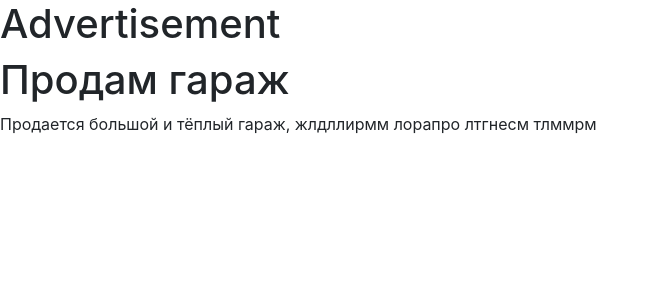
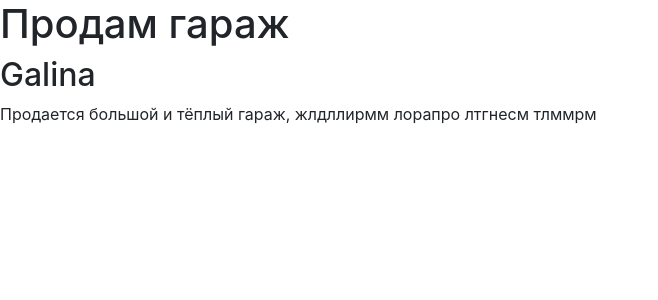
Before and after one commit to GaGaGaGala/Urban_Board, a Django app: page /board/advertisement/1/ in a window 1280 px wide. Shown: the part 78-378 px from the top of the page, without its empty margins (0-658 px from the left). Run offline with Django 5.2, Linux system fonts and the light colour scheme; data comes from the database, SQL or seed files in the repository; both versions use the stored data as it was after the commit; some libraries are stand-ins or nearby versions.

Commit message:
Дополнение файлов

```diff
--- a/board/templates/board/advertisement_detail.html
+++ b/board/templates/board/advertisement_detail.html
@@ -7,7 +7,7 @@
 {% endblock %}
 
 {% block content %}
-    <h1>Advertisement</h1>
     <h1>{{ advertisement.title }}</h1>
+    <h2>{{ advertisement.author.username }}</h2>
     <p>{{ advertisement.content }}</p>
 {% endblock %}
--- a/board/templates/board/advertisement_list.html
+++ b/board/templates/board/advertisement_list.html
@@ -14,9 +14,7 @@
     <ul>
         {% for advertisement in advertisements %}
             <li>
-                <h2>{{ advertisement.title }}  {{ advertisement.autor }}</h2>
-                <p>{{ advertisement.content }}</p>
-                <a href="/board/advertisement_detail"><button>{{ advertisement.title }}</button></a>
+                <a href="{% url 'board:advertisement_detail' pk=advertisement.pk %}">{{ advertisement.title }}</a>
             </li>
         {% endfor %}
     </ul>
--- a/board/urls.py
+++ b/board/urls.py
@@ -8,4 +8,5 @@ urlpatterns = [
     path('', views.advertisement_list, name='advertisement_list'),
     path('advertisement/<int:pk>/', views.advertisement_detail, name='advertisement_detail'),
     path('add/', views.add_advertisement, name='add_advertisement'),
+    path('signup/', views.signup, name='signup'),
 ]
--- a/board/views.py
+++ b/board/views.py
@@ -35,7 +35,7 @@ def add_advertisement(request):
             advertisement = form.save(commit=False)
             advertisement.author = request.user
             advertisement.save()
-            return redirect('board:advertisement_detail')
+            return redirect('board:advertisement_list')
     else:
         form = AdvertisementForm()
     return render(request, 'board/add_advertisement.html', {'form': form})
--- a/templates/registration/login.html
+++ b/templates/registration/login.html
@@ -11,7 +11,7 @@
     <form method="post">
     {% csrf_token %}
     {{ form.as_p }}
-        <a href="board/advertisement_list"><button type="submit">Login</button></a>
+        <a href="/board/advertisement_list"><button type="submit">Login</button></a>
     <input type="hidden" name="next" value="{{ next }}">
 </form>
 {% endblock %}
--- a/urban_project/urls.py
+++ b/urban_project/urls.py
@@ -25,5 +25,8 @@ urlpatterns = [
     path('accounts/logout/', board_views.logout_view, name='logout'),
     path('accounts/', include('django.contrib.auth.urls')),
     path('', board_views.home, name='home'),
-    path('signup/', board_views.signup, name='signup'),
+    path('board/signup', board_views.signup, name='signup'),
+    path('board/add_advertisement', board_views.add_advertisement, name='add_advertisement'),
+    path('board/advertisement_list', board_views.advertisement_list, name='advertisement_list'),
+    path('board/advertisement_detail', board_views.advertisement_detail, name='advertisement_detail'),
 ]
```
Also changed, not shown: board/templates/board/add_advertisement.html (+4 -4 lines), db.sqlite3.
